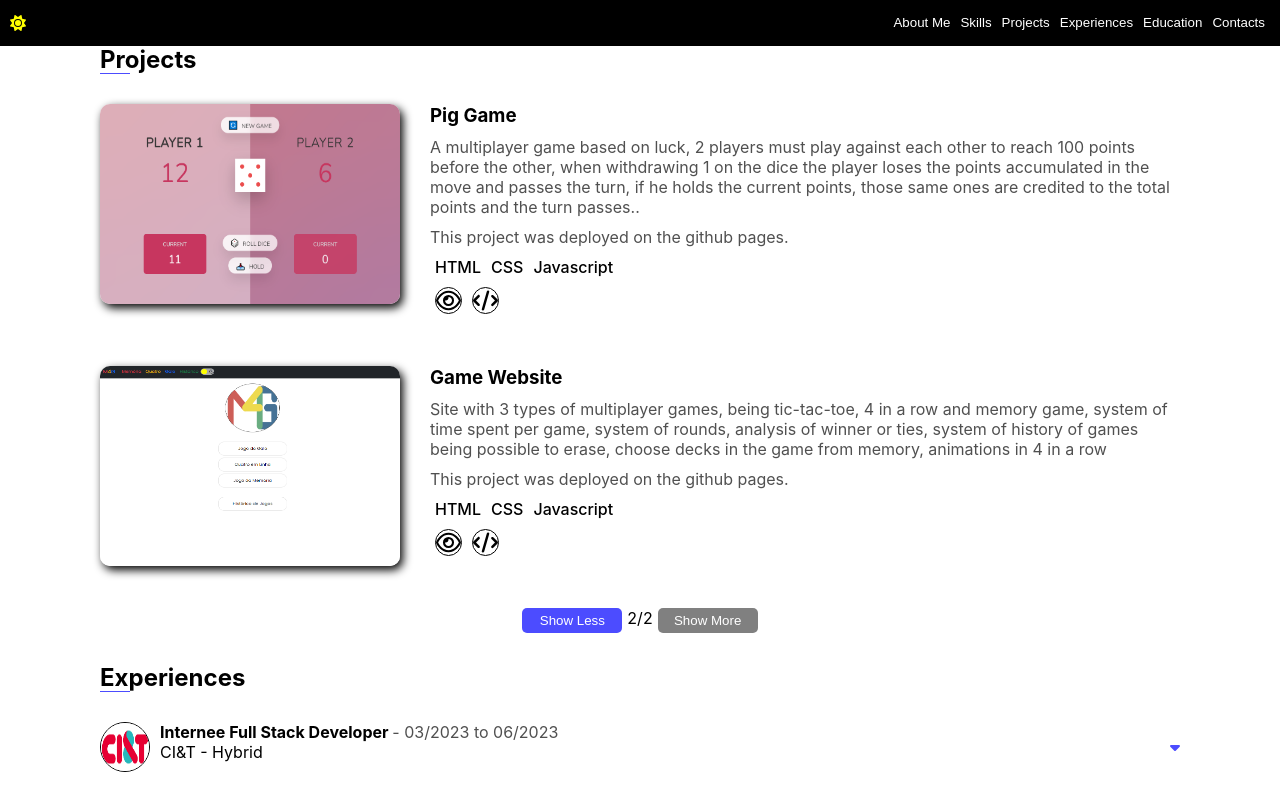
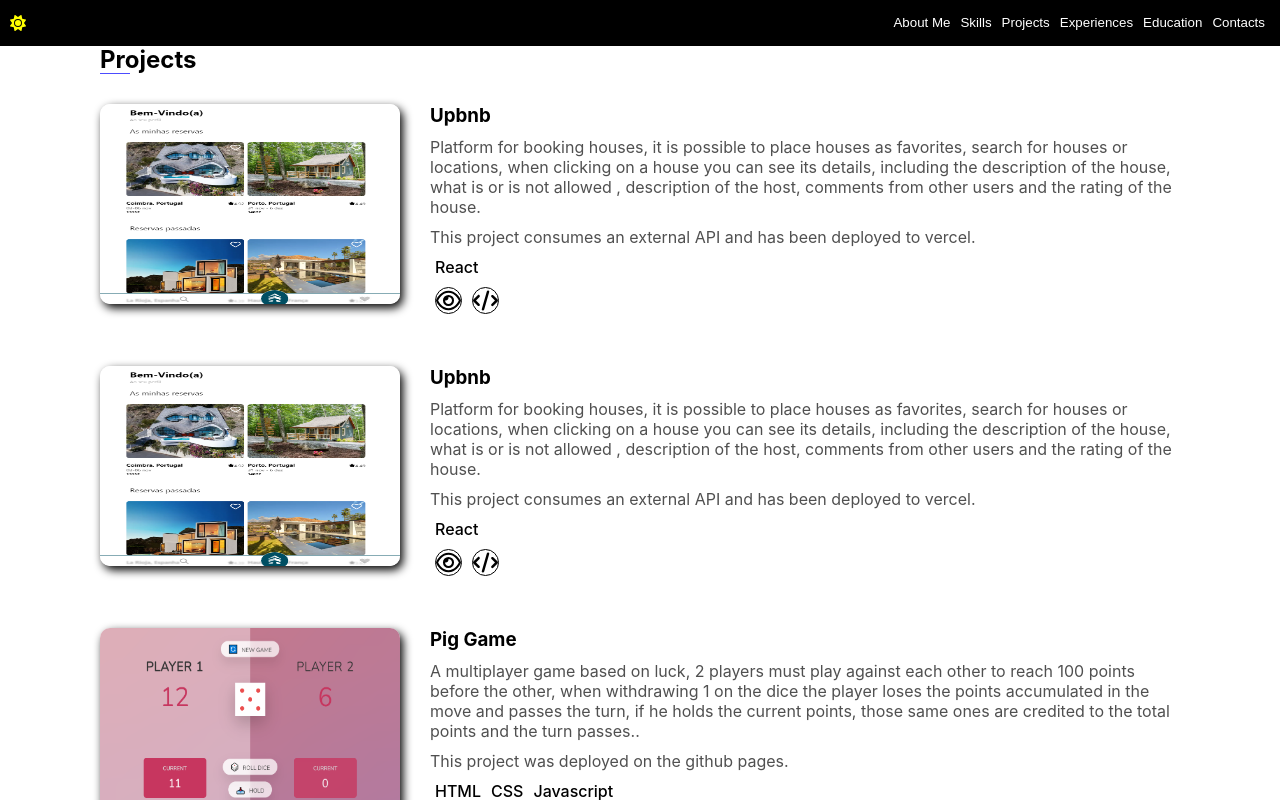
Before and after one commit to JimmyCanete/portfolio, a React (Create React App) app: page / in a window 1280 px wide. Both pictures are taken after a click on the button "Show More". Shown: the part 679-1479 px from the top of the page. Built offline with nearby package versions, Linux system fonts and the light colour scheme.

Commit message:
real-time chat project

```diff
--- a/src/App.js
+++ b/src/App.js
@@ -23,6 +23,7 @@ import gameSiteImg from './attachments/images/game-site.png';
 import citLogo from './attachments/images/ciandt-logo.png';
 import upskillLogo from './attachments/images/upskill-logo.jpg';
 import contactImg from './attachments/images/contact.jpg';
+import chatImg from './attachments/images/chat.png';
 
 import curriculum from './attachments/cv/Curriculum-JoãoCanete.pdf'
 
@@ -385,34 +386,29 @@ function App() {
 
                         <div className={"project"}>
 
-                            <a href={"https://upbnb-three.vercel.app/home"} rel="noreferrer" target={"_blank"}>
-                                <img src={upbnbImg} className={"project-image"}
+                            <a href={"https://github.com/JimmyCanete/real-time-chat"} rel="noreferrer"
+                               target={"_blank"}>
+                                <img src={chatImg} className={"project-image"}
                                      alt={"project"}/>
                             </a>
 
                             <div className={"project-info"}>
-                                <h3>Upbnb</h3>
-                                <p className={"description"}>Platform for booking houses, it is possible to
-                                    place houses as favorites, search for houses or locations, when clicking on a house
-                                    you can see its details, including the description of the house, what is or is not
-                                    allowed , description of the host, comments from other users and the rating of the
-                                    house.</p>
-
-                                <p className={"description"}>This project consumes an external API and has been deployed
-                                    to vercel.
-                                </p>
+                                <h3>Monster Slayer</h3>
+                                <p className={"description"}>A real-time chat designed for desk and mobile, updates the interface with each message, it is possible to send emotes, photos or other files, as well as see the time the messages were sent and who saw them..</p>
 
                                 <div className={"languages"}>
                                     <p>React</p>
+                                    <p>Nodejs</p>
+                                    <p>Chatengine</p>
                                 </div>
 
                                 <div className={"icons"}>
-                                    <a href={"https://upbnb-three.vercel.app/home"} rel="noreferrer"
+                                    <a href={"https://www.flickr.com/photos/joaocanete/albums/72177720310209640"} rel="noreferrer"
                                        target={"_blank"}>
                                         <FontAwesomeIcon icon={faEye}/>
                                     </a>
 
-                                    <a href={"https://github.com/JimmyCanete/UpBnb"} rel="noreferrer"
+                                    <a href={"https://github.com/JimmyCanete/real-time-chat"} rel="noreferrer"
                                        target={"_blank"}>
                                         <FontAwesomeIcon icon={faCode}/>
                                     </a>
@@ -463,6 +459,80 @@ function App() {
 
                         <div className={"project"}>
 
+                            <a href={"https://upbnb-three.vercel.app/home"} rel="noreferrer" target={"_blank"}>
+                                <img src={upbnbImg} className={"project-image"}
+                                    alt={"project"}/>
+                            </a>
+
+                            <div className={"project-info"}>
+                                <h3>Upbnb</h3>
+                                <p className={"description"}>Platform for booking houses, it is possible to
+                                    place houses as favorites, search for houses or locations, when clicking on a house
+                                    you can see its details, including the description of the house, what is or is not
+                                    allowed , description of the host, comments from other users and the rating of the
+                                    house.</p>
+
+                                <p className={"description"}>This project consumes an external API and has been deployed
+                                    to vercel.
+                                </p>
+
+                                <div className={"languages"}>
+                                    <p>React</p>
+                                </div>
+
+                                <div className={"icons"}>
+                                    <a href={"https://upbnb-three.vercel.app/home"} rel="noreferrer"
+                                    target={"_blank"}>
+                                        <FontAwesomeIcon icon={faEye}/>
+                                    </a>
+
+                                    <a href={"https://github.com/JimmyCanete/UpBnb"} rel="noreferrer"
+                                    target={"_blank"}>
+                                        <FontAwesomeIcon icon={faCode}/>
+                                    </a>
+                                </div>
+                            </div>
+                        </div>
+
+                        <div className={"project"}>
+
+                            <a href={"https://upbnb-three.vercel.app/home"} rel="noreferrer" target={"_blank"}>
+                                <img src={upbnbImg} className={"project-image"}
+                                     alt={"project"}/>
+                            </a>
+
+                            <div className={"project-info"}>
+                                <h3>Upbnb</h3>
+                                <p className={"description"}>Platform for booking houses, it is possible to
+                                    place houses as favorites, search for houses or locations, when clicking on a house
+                                    you can see its details, including the description of the house, what is or is not
+                                    allowed , description of the host, comments from other users and the rating of the
+                                    house.</p>
+
+                                <p className={"description"}>This project consumes an external API and has been deployed
+                                    to vercel.
+                                </p>
+
+                                <div className={"languages"}>
+                                    <p>React</p>
+                                </div>
+
+                                <div className={"icons"}>
+                                    <a href={"https://upbnb-three.vercel.app/home"} rel="noreferrer"
+                                       target={"_blank"}>
+                                        <FontAwesomeIcon icon={faEye}/>
+                                    </a>
+
+                                    <a href={"https://github.com/JimmyCanete/UpBnb"} rel="noreferrer"
+                                       target={"_blank"}>
+                                        <FontAwesomeIcon icon={faCode}/>
+                                    </a>
+                                </div>
+                            </div>
+                        </div>
+
+                        <div className={"project"}>
+
                             <a href={"https://jimmycanete.github.io/pig-game-js/"} rel="noreferrer" target={"_blank"}>
                                 <img src={pigGameImg} className={"project-image"}
                                      alt={"project"}/>
@@ -496,13 +566,16 @@ function App() {
                                 </div>
                             </div>
                         </div>
+                    </div>}
+
+                    {showMorePage === 3 && <div className={"page-three"}>
 
                         <div className={"project"}>
 
                             <a href={"https://jimmycanete.github.io/game-site/index.html"} rel="noreferrer"
-                               target={"_blank"}>
+                            target={"_blank"}>
                                 <img src={gameSiteImg} className={"project-image"}
-                                     alt={"project"}/>
+                                    alt={"project"}/>
                             </a>
 
                             <div className={"project-info"}>
@@ -521,12 +594,12 @@ function App() {
 
                                 <div className={"icons"}>
                                     <a href={"https://jimmycanete.github.io/game-site/index.html"} rel="noreferrer"
-                                       target={"_blank"}>
+                                    target={"_blank"}>
                                         <FontAwesomeIcon icon={faEye}/>
                                     </a>
 
                                     <a href={"https://github.com/JimmyCanete/game-site"} rel="noreferrer"
-                                       target={"_blank"}>
+                                    target={"_blank"}>
                                         <FontAwesomeIcon icon={faCode}/>
                                     </a>
                                 </div>
@@ -536,7 +609,7 @@ function App() {
 
 
                     {showMorePage === 1 && <div className={"projects-btns"}>
-                        <p>1/2</p>
+                        <p>1/3</p>
                         <button className={"show-more-btn"} onClick={() => {
                             scrollToSection(projectsRef);
                             setShowMorePage(showMorePage + 1);
@@ -556,7 +629,7 @@ function App() {
                             setShowMorePage(1);
                         }}>Show Less
                         </button>
-                        <p>2/2</p>
+                        <p>2/3</p>
                         <button className={"show-more-btn"} disabled={true}
                                 style={{cursor: "not-allowed", background: "gray"}}>Show More
                         </button>
```
Also changed, not shown: src/attachments/images/chat.png (added).
